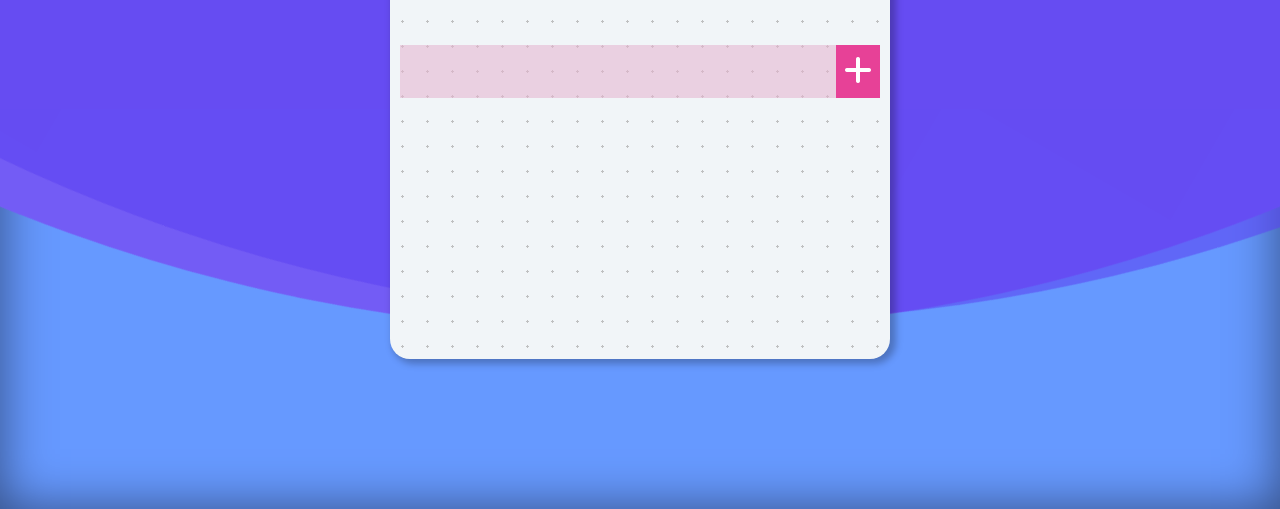
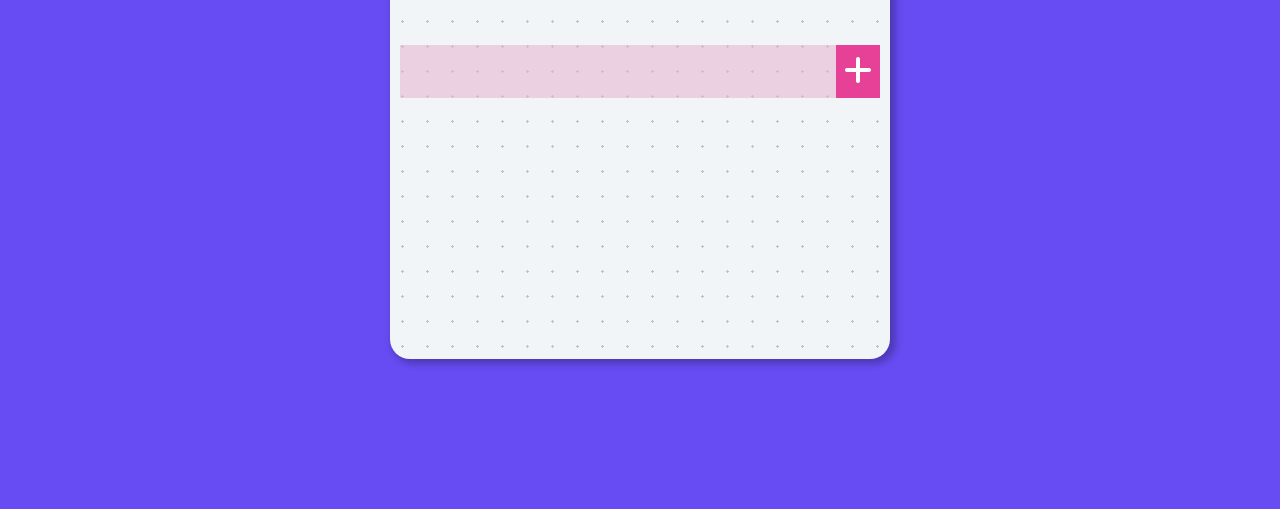
Before and after one commit to yashladekar/todolist, a plain HTML site: page index.html in a window 1280 px wide. Shown: the part 291-800 px from the top of the page. Drawn offline with Linux system fonts and the light colour scheme.

Commit message:
Revert "initial commit (basic todo)"
This reverts commit 64b8c04c86e2dd64b81a0cf48cf294d9a64656e8.

```diff
--- a/index.html
+++ b/index.html
@@ -13,7 +13,7 @@
 </head>
 
 <body>
-    <div class="waves"></div>
+
     <div class="container">
 
 
--- a/style.css
+++ b/style.css
@@ -149,50 +149,3 @@ form button:hover {
     text-decoration: line-through;
     opacity: 0.5;
 }
-
-.waves {
-    position: absolute;
-    bottom: 0;
-    right: 0;
-    left: 0;
-    height: 400px;
-    background: #6699ff;
-    box-shadow: inset 0 0 50px rgba(0, 0, 0, 0.5);
-    transition: 500ms;
-    overflow: hidden;
-}
-
-.waves::before,
-.waves::after {
-    content: "";
-    position: absolute;
-    width: 300vw;
-    height: 300vw;
-    left: 50%;
-    top: -65vw;
-    border-radius: 44%;
-    transform: translate(-50%, -75%);
-    overflow: hidden;
-    z-index: inherit
-}
-
-.waves::before {
-    background: #735cf5;
-    animation: waves 8s linear infinite;
-    overflow: hidden;
-}
-
-.waves::after {
-    background: #5c41f192;
-    animation: waves 15s linear infinite;
-    overflow: hidden;
-}
-
-@keyframes waves {
-    0% {
-        transform: translate(-50%, -75%) rotate(0deg);
-    }
-    100% {
-        transform: translate(-50%, -75%) rotate(360deg);
-    }
-}
```
